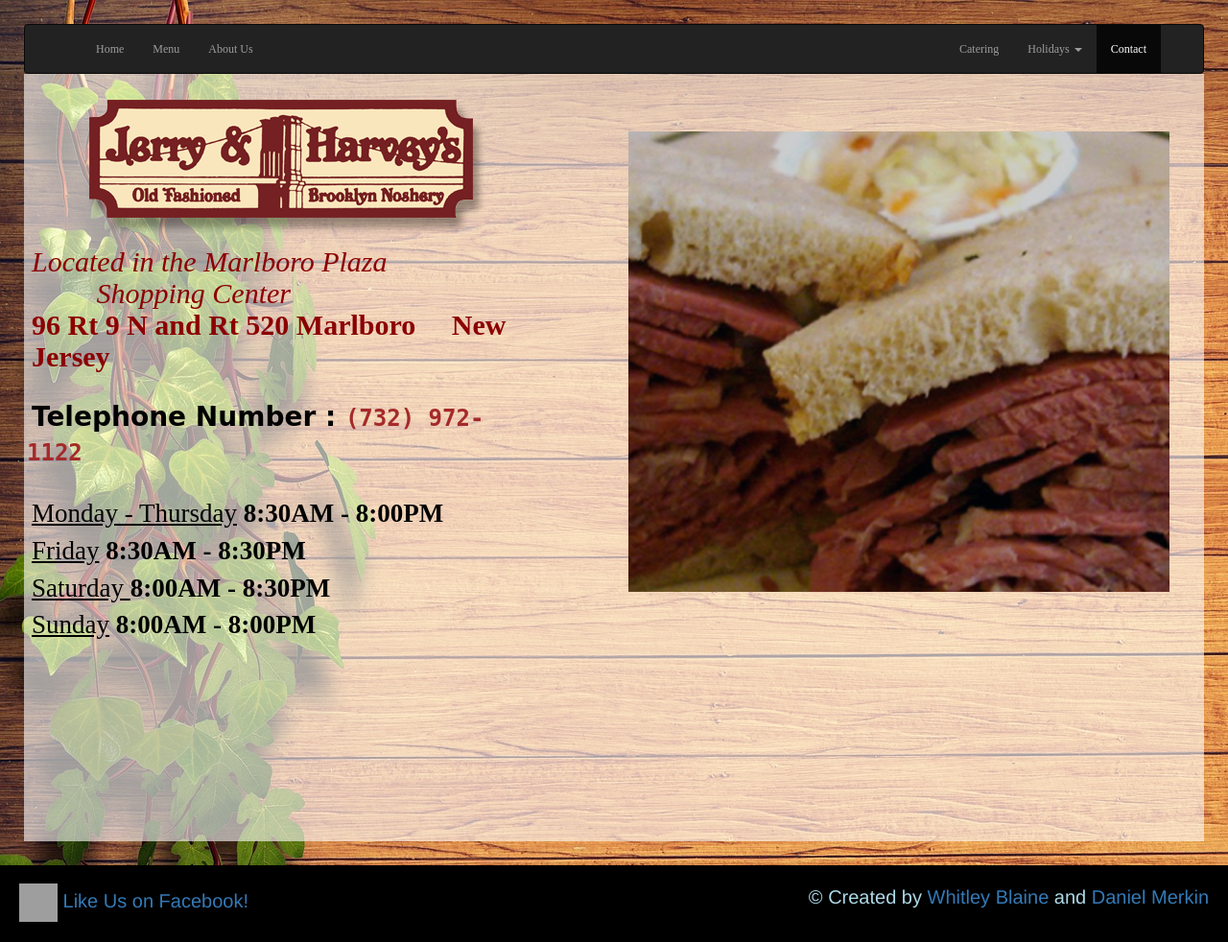
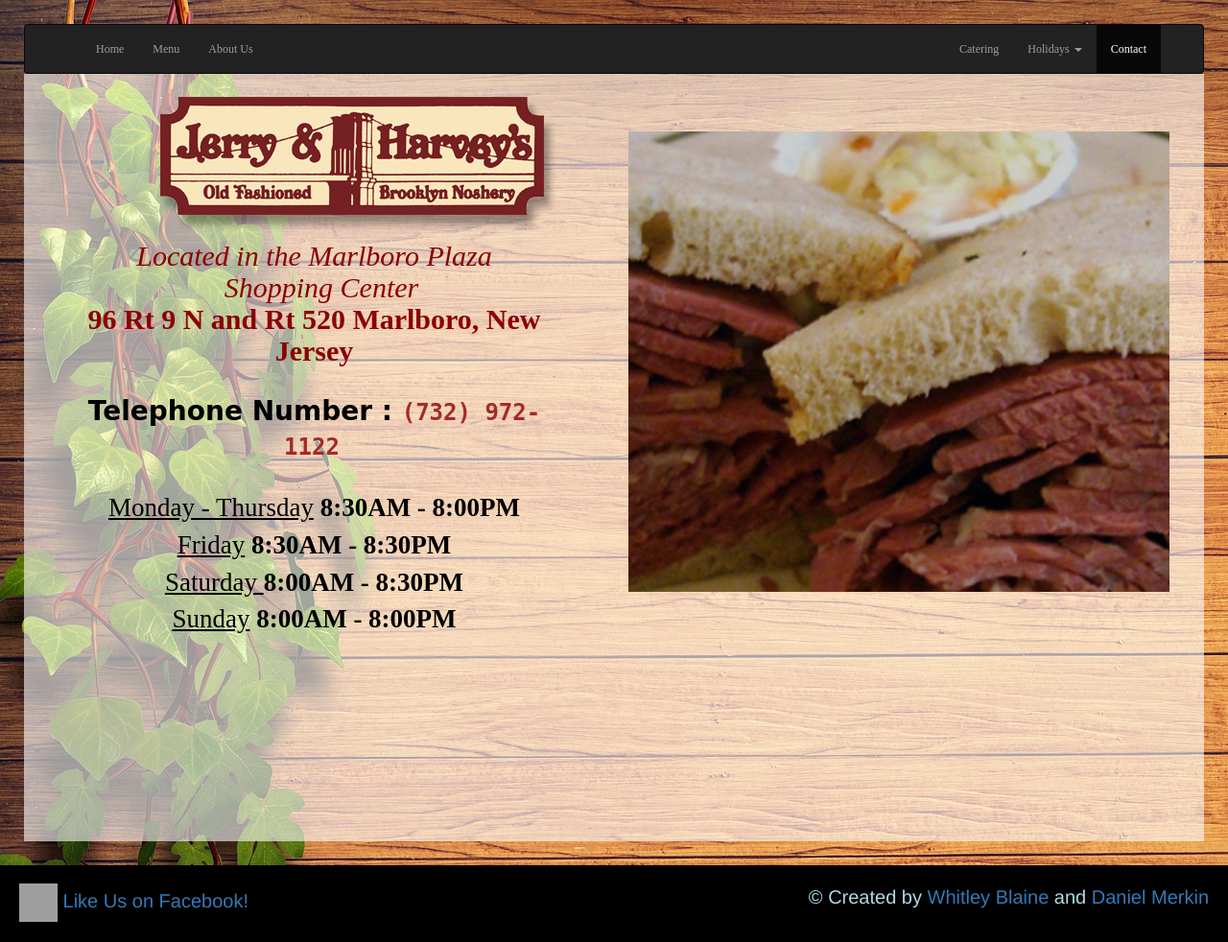
Before and after one commit to whitleyblaine/jerry_harveys, a PHP site: page /contact.html in a window 1280 px wide. Shown: the whole page at 96% size. Run offline with PHP 8.4, Linux system fonts and the light colour scheme; some libraries are stand-ins or nearby versions; grey boxes are pictures that could not be loaded.

Commit message:
cleaned up index.html and contact.html

```diff
--- a/assets/stylesheets/style.css
+++ b/assets/stylesheets/style.css
@@ -22,12 +22,14 @@ body {
   font-family: 'Space Mono', monospace;
   font-size: 27px;
   font-weight: bold;
+  text-align: center;
 }
 
-#contactLogo{
+#contactlogo{
   position: relative;
-  margin-right: 7em;
+  margin-right: 3em;
   top: 1em;
+  margin-left: 1em;
 }
 
 #wrapper {
@@ -98,7 +100,8 @@ You also need to include this conditional style in the <head> of your HTML file
 /*CONTACT PAGE*/
 .contact-info {
   color: black;
-  padding-left: 3px;
+  padding-left: 2em;
+  text-align: center;
 }
 
 /*Footer*/
@@ -167,9 +170,9 @@ You also need to include this conditional style in the <head> of your HTML file
 
 #logo {
   position: relative;
-  padding: 3px;
   top: 1em;
-  left: 5em;
+  left: 4em;
+  text-align: center;
 }
 
 .sidebar1 {
--- a/contact.html
+++ b/contact.html
@@ -53,8 +53,8 @@
           <div class="col-md-6">
             <div class="contact-info" id="contactLogo">
             <img src="./assets/images/logo.png" id="logo">
-              <span><h2 id="directions"><em>Located in the Marlboro Plaza <br/>&emsp;&emsp; Shopping Center</em><br/><b> 96 Rt 9 N and Rt 520
-              Marlboro&emsp; New Jersey</b></h2></span><br/>
+              <span><h2 id="directions"><em>Located in the Marlboro Plaza <br/>&nbsp; Shopping Center</em><br/><b> 96 Rt 9 N and Rt 520
+              Marlboro, New Jersey</b></h2></span><br/>
             <span id="phone">Telephone Number : <span class="number"> (732) 972-1122</span></span><br/>
             <p id="hours"><u>Monday - Thursday</u> <b>8:30AM - 8:00PM</b><br/> <u>Friday</u> <b>8:30AM - 8:30PM</b><br/> <u>Saturday </u><b>8:00AM - 8:30PM</b><br/> <u>Sunday</u> <b>8:00AM - 8:00PM</b></p>
             </div>
```
